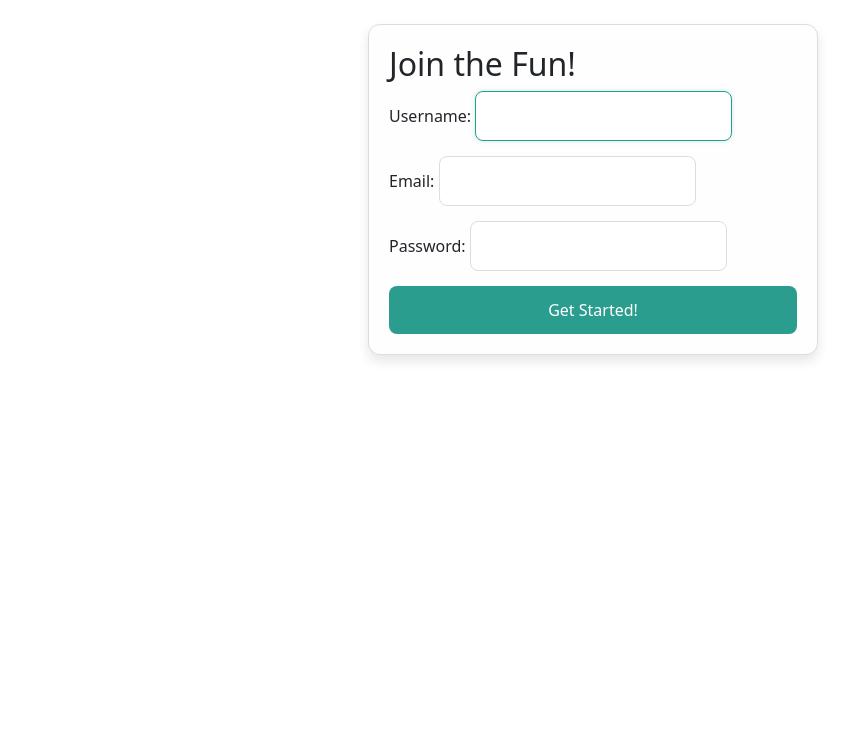
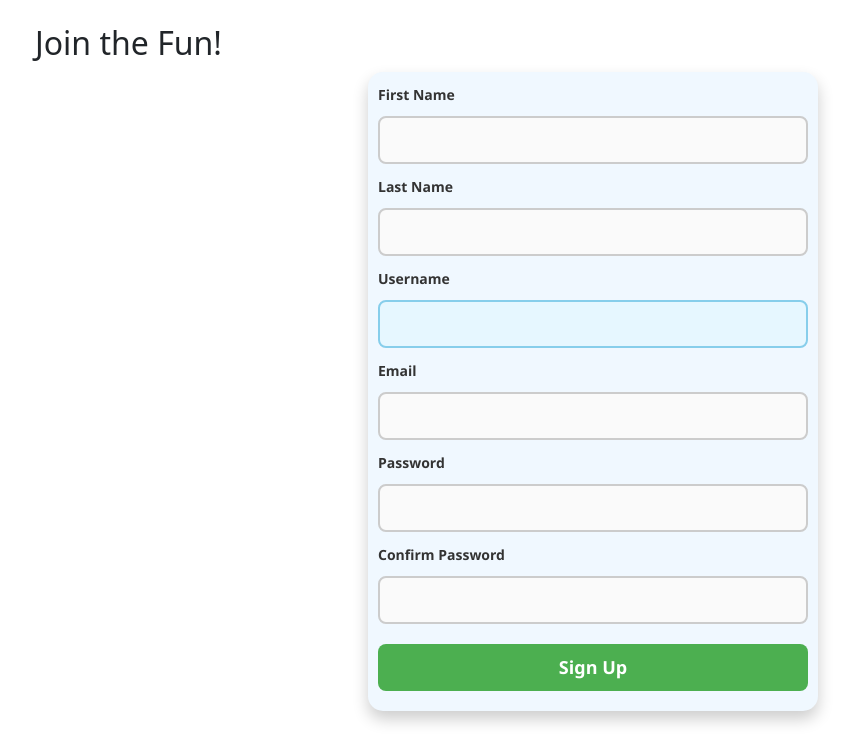
Before and after one commit to eliki-hue/Python-LMS, a Django app: page /signup/ in a window 1280 px wide. Shown: the part 56-800 px from the top of the page, without its empty margins (47-901 px from the left). Run offline with Django 4.2, Linux system fonts and the light colour scheme; some libraries are stand-ins or nearby versions.

Commit message:
changed signup to include first name and second name

```diff
--- a/learning/forms.py
+++ b/learning/forms.py
@@ -3,12 +3,13 @@
 from django.contrib.auth.forms import UserCreationForm
 
 class SignUpForm(UserCreationForm):
-    email = forms.EmailField(required=True)
-    password= forms.CharField(widget=forms.PasswordInput(), label='Password')
+    first_name = forms.CharField(max_length=30, required=True, help_text='Required.')
+    last_name = forms.CharField(max_length=30, required=True, help_text='Required.')
+    email = forms.EmailField(max_length=254, required=True, help_text='Required. Enter a valid email address.')
 
     class Meta:
         model = User
-        fields = ['username','first_name', 'last_name', 'email', 'password']
+        fields = ('username', 'first_name', 'last_name', 'email', 'password1', 'password2')
 
     def clean_email(self):
         email = self.cleaned_data.get('email')
--- a/learning/templates/signup.html
+++ b/learning/templates/signup.html
@@ -3,7 +3,7 @@
 {% block content %}
 <head>
     <style>
-       .signup-container {
+       /* .signup-container {
     max-width: 450px;
     margin: 0 auto;
     padding: 20px;
@@ -79,37 +79,201 @@
 .login-link a:hover {
     text-decoration: underline;
 }
+ */
 
-/*  */
+
+ .signup-header {
+    text-align: center;
+    margin-bottom: 20px;
+}
+
+.signup-header h2 {
+    margin-bottom: 10px;
+    color: #2a9d8f;
+}
+
+.signup-header p {
+    color: #555;
+}
+
+ form {
+    max-width: 450px;
+    margin: 10px auto;
+    padding: 10px;
+    border-radius: 15px;
+    background-color: #f0f8ff;
+    box-shadow: 0 8px 16px rgba(0, 0, 0, 0.2);
+    font-family: 'Segoe UI', Tahoma, Geneva, Verdana, sans-serif;
+}
+
+/* Style the form fields */
+form input[type="text"],
+form input[type="email"],
+form input[type="password"],
+form button[type="submit"] {
+    width: 100%;
+    padding: 10px;
+    margin: 10px 0;
+    border-radius: 8px;
+    border: 2px solid #ccc;
+    box-sizing: border-box;
+    font-size: 16px;
+    background-color: #fafafa;
+    transition: border 0.3s ease, background-color 0.3s ease;
+}
+
+/* Focus effect on input fields */
+form input:focus {
+    border: 2px solid #87ceeb;
+    background-color: #e6f7ff;
+    outline: none;
+}
+
+/* Placeholder text style */
+form input::placeholder {
+    color: #aaa;
+}
+
+/* Style the labels */
+form label {
+    font-size: 14px;
+    color: #333;
+    font-weight: 600;
+}
+
+/* Style the submit button */
+form button[type="submit"] {
+    background-color: #4CAF50;
+    color: white;
+    border: none;
+    cursor: pointer;
+    font-size: 18px;
+    font-weight: bold;
+    padding: 10px;
+    border-radius: 8px;
+    transition: background-color 0.3s ease, transform 0.2s ease;
+}
+
+form button[type="submit"]:hover {
+    background-color: #45a049;
+    transform: scale(1.05);
+}
+
+/* Heading styles */
+h1 {
+    text-align: center;
+    color: #4CAF50;
+    font-family: 'Arial', sans-serif;
+    margin-bottom: 30px;
+}
+
+/* Small helper text */
+small {
+    display: block;
+    margin-top: -8px;
+    margin-bottom: 10px;
+    color: #777;
+    font-size: 12px;
+}
+
+/* Error message style */
+.errorlist {
+    color: red;
+    font-size: 12px;
+}
+
+/* Responsive design */
+@media (max-width: 600px) {
+    form {
+        width: 90%;
+        padding: 20px;
+    }
+}
     </style>
 </head>
 <div class="signup-container">
     <div class="signup-box">
         <h2>Join the Fun!</h2>
-        <form method="post">
+        <form method="POST">
             {% csrf_token %}
+
+            <!-- Check if there are any non-field errors (general form errors) -->
+            {% if form.non_field_errors %}
+                <div class="errorlist">
+                    {{ form.non_field_errors }}
+                </div>
+            {% endif %}
+
+            <!-- Loop through each form field -->
             <div class="form-group">
-                {{ form.username.label_tag }}
-                {{ form.username }}
-                {% if form.username.errors %}
-                    <div class="error">{{ form.username.errors }}</div>
+                <label for="first_name">First Name</label>
+                {{ form.first_name }}
+                <!-- Display errors for first_name -->
+                {% if form.first_name.errors %}
+                    <div class="errorlist">
+                        {{ form.first_name.errors }}
+                    </div>
                 {% endif %}
             </div>
+
             <div class="form-group">
-                {{ form.email.label_tag }}
-                {{ form.email }}
-                {% if form.email.errors %}
-                    <div class="error">{{ form.email.errors }}</div>
+                <label for="last_name">Last Name</label>
+                {{ form.last_name }}
+                <!-- Display errors for last_name -->
+                {% if form.last_name.errors %}
+                    <div class="errorlist">
+                        {{ form.last_name.errors }}
+                    </div>
                 {% endif %}
             </div>
+
             <div class="form-group">
-                {{ form.password.label_tag }}
-                {{ form.password }}
-                {% if form.password.errors %}
-                    <div class="error">{{ form.password.errors }}</div>
+                <label for="username">Username</label>
+                {{ form.username }}
+                <!-- Display errors for username -->
+                {% if form.username.errors %}
+                    <div class="errorlist">
+                        {{ form.username.errors }}
+                    </div>
                 {% endif %}
             </div>
-            <button type="submit" class="btn-submit">Get Started!</button>
+
+            <div class="form-group">
+                <label for="email">Email</label>
+                {{ form.email }}
+                <!-- Display errors for email -->
+                {% if form.email.errors %}
+                    <div class="errorlist">
+                        {{ form.email.errors }}
+                    </div>
+                {% endif %}
+            </div>
+
+            <div class="form-group">
+                <label for="password1">Password</label>
+                {{ form.password1 }}
+                <!-- Display errors for password1 -->
+                {% if form.password1.errors %}
+                    <div class="errorlist">
+                        {{ form.password1.errors }}
+                    </div>
+                {% endif %}
+            </div>
+
+            <div class="form-group">
+                <label for="password2">Confirm Password</label>
+                {{ form.password2 }}
+                <!-- Display errors for password2 -->
+                {% if form.password2.errors %}
+                    <div class="errorlist">
+                        {{ form.password2.errors }}
+                    </div>
+                {% endif %}
+            </div>
+
+            <!-- Submit button -->
+            <button type="submit">Sign Up</button>
+
         </form>
     </div>
 </div>
--- a/learning/views.py
+++ b/learning/views.py
@@ -19,49 +19,24 @@
 from .models import Course, Lesson, Progress, Profile
 
 
+
 def signup(request):
-    """
-    Handle user signup.
-    """
     if request.method == 'POST':
+        print('ggfhhhkhfjhfjhhhfhfdjhhfgghh')
         form = SignUpForm(request.POST)
         if form.is_valid():
-            user = form.save()
-            # user.is_active =False
-            # print(send_verification_email(request, form))
-            # return render(request, 'email_verification_sent.html')
-            # except ValidationError as e:
-            #     form.add_error(None, e)
-
-
-            # inactive_user = send_verification_email(request, form)
-            # user = form.save()  # Save the new user
-            # Optionally, set user.is_active=False for email verification
-            # user.is_active = False
-            # user.save()
-
-            # Automatically log the user in after successful signup
-            raw_password = form.cleaned_data.get('password1')
-            user = authenticate(username=user.username, password=raw_password)
-            if user is not None:
-                login(request, user)
-                messages.success(request, f'Welcome, {user.username}! Your account was created successfully.')
-                return redirect('course_list')
-            else:
-                messages.error(request, 'Authentication failed. Please try logging in.')
-                return redirect('login')
-
-
+            print('saving the data')
+            form.save()  # Save user to the database
+            messages.success(request, 'Account created successfully!')
+            print('saving the data')
+            return redirect('login')  # Redirect to the login page
         else:
+            print('not valid')
             messages.error(request, 'Please correct the errors below.')
-
-
     else:
         form = SignUpForm()
 
     return render(request, 'signup.html', {'form': form})
-
-
 
 def email_verified(request):
     return render(request, 'email_verified.html')
```
